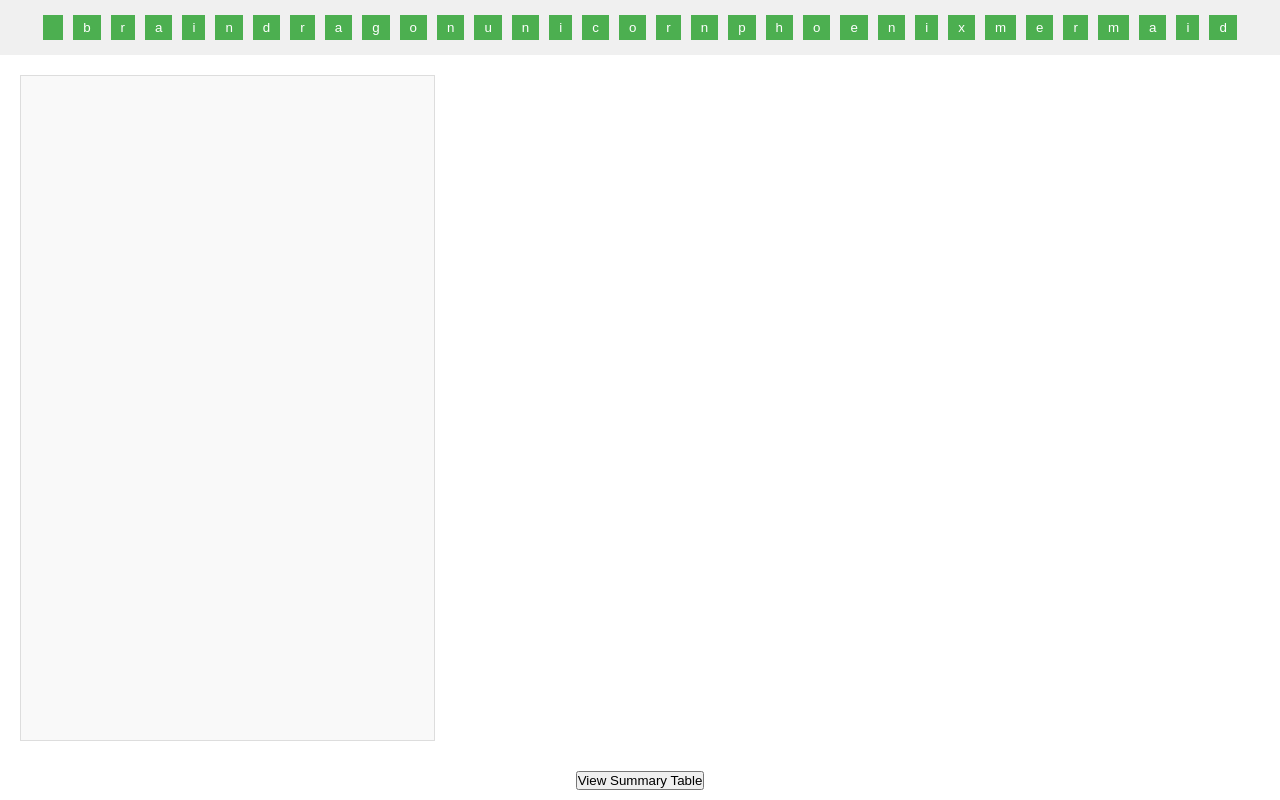
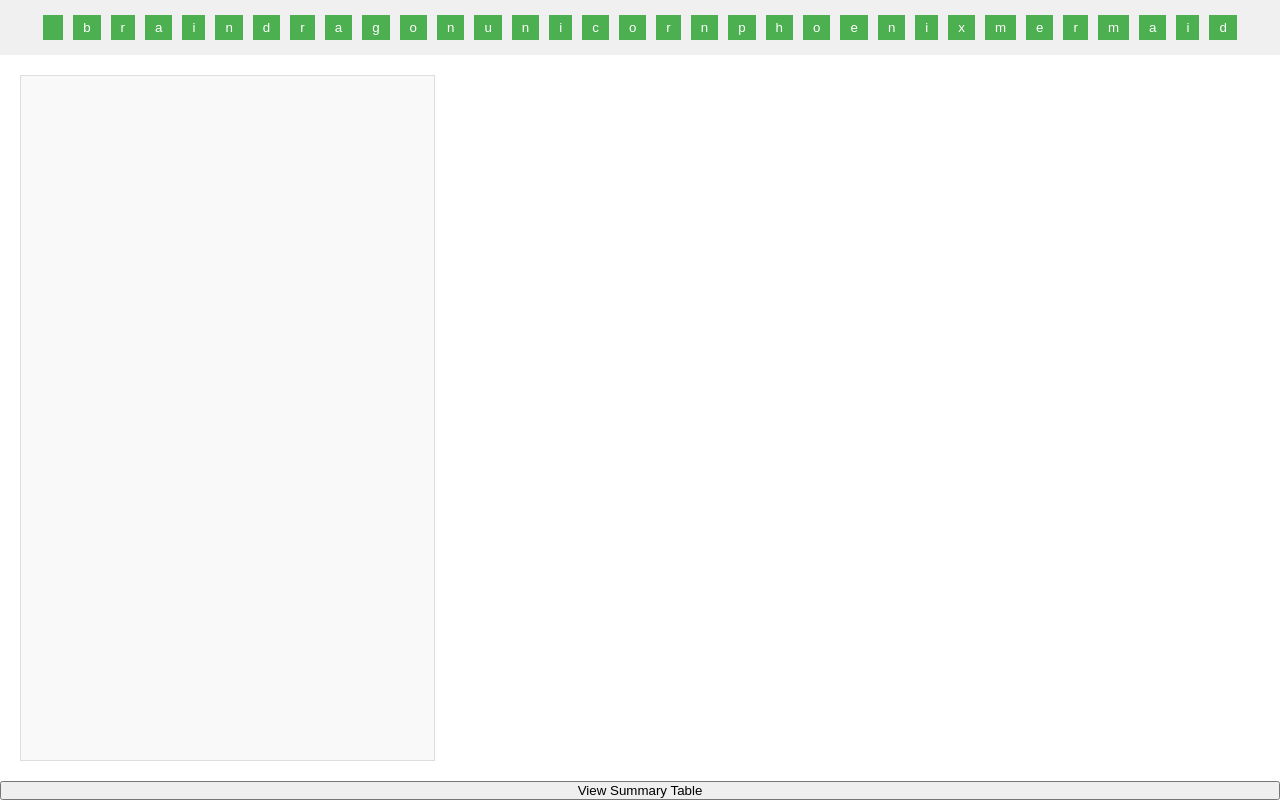
Before and after one commit to Eladatt/Mythologics, a plain HTML site: page index.html in a window 1280 px wide. Drawn offline with Linux system fonts and the light colour scheme.

Commit message:
Update index.html

```diff
--- a/index.html
+++ b/index.html
@@ -9,18 +9,13 @@
 <body>
     <nav id="navigation"></nav>
     <main>
-        <div id="content">
-            <div id="ascii-art"></div>
-            <div id="info-text"></div>
-        </div>
+        <div id="ascii-art"></div>
+        <div id="info-text"></div>
     </main>
-    <footer>
-        <button id="summary-btn">View Summary Table</button>
-    </footer>
+    <button id="summary-btn">View Summary Table</button>
     <div id="summary-modal" class="modal">
         <div class="modal-content">
             <span class="close">&times;</span>
-            <h2>Summary Table</h2>
             <table id="summary-table"></table>
         </div>
     </div>
```
